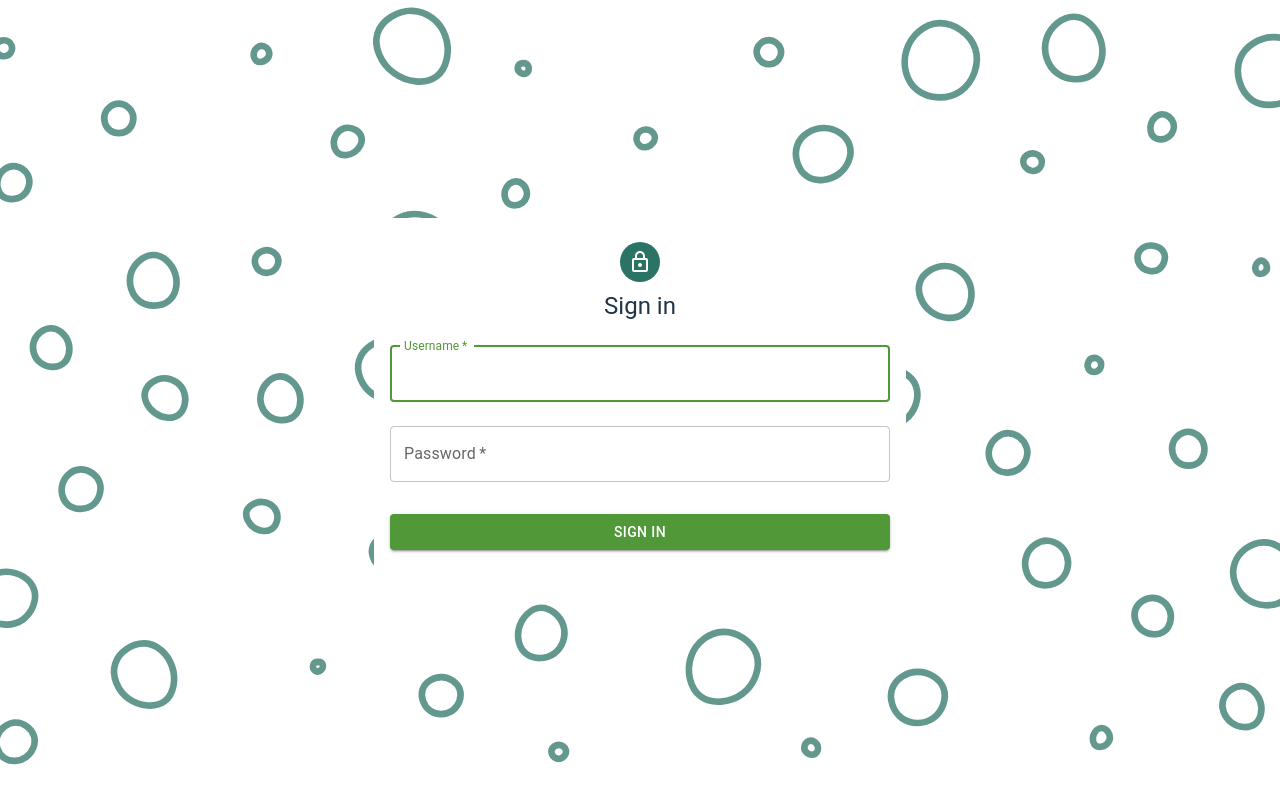
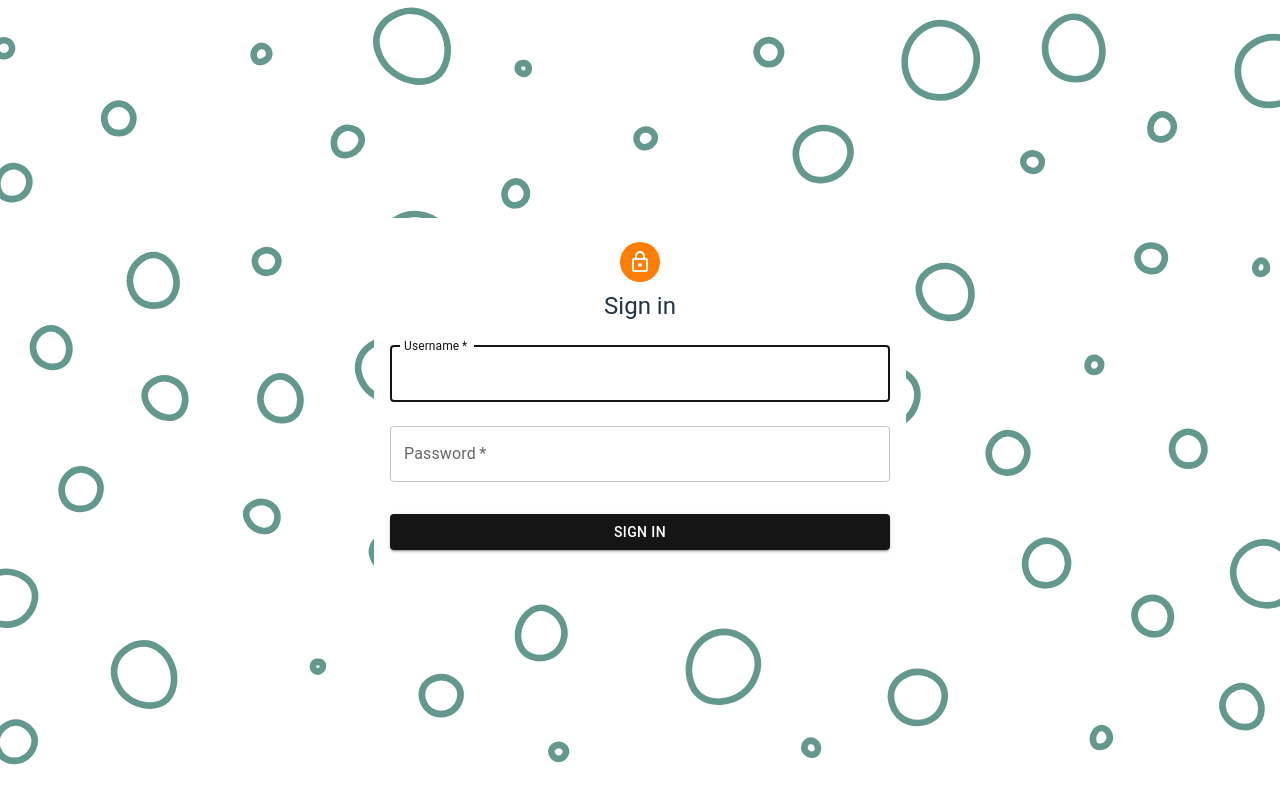
Before and after one commit to BigCubeCat/TestEnvIo, a React (Vite) app: page /login in a window 1280 px wide. Built offline with nearby package versions, Linux system fonts and the light colour scheme; no server answers.

Commit message:
feat: styling

```diff
--- a/src/components/DBCard/Tag.tsx
+++ b/src/components/DBCard/Tag.tsx
@@ -7,7 +7,7 @@ export default function TagComponent({ content }: { content: Tag }) {
     <Chip
       sx={{ marginTop: 1, marginLeft: 1, padding: 1 }}
       label={content}
-      color="secondary"
+      color="info"
       variant="outlined"
       clickable
     />
--- a/src/components/Header/AppBar.tsx
+++ b/src/components/Header/AppBar.tsx
@@ -1,11 +1,12 @@
 import * as React from 'react';
 import {
-  AppBar, Box, Toolbar,
+  AppBar, Box, Toolbar, IconButton,
   Typography, Container, Tooltip, Button
 } from '@mui/material';
 import { Link } from "wouter";
 import { useAppSelector } from '../../store/hooks';
 import { selectUser } from '../../store/userSlice';
+import AccountCircleIcon from '@mui/icons-material/AccountCircle';
 
 const TITLE: string = "TestEnv.io";
 
@@ -16,7 +17,6 @@ export default function Header() {
       <Container maxWidth="xl">
         <Toolbar disableGutters>
           {/*TODO: img normal style*/}
-          <img style={{ width: 32, height: 32, marginRight: 28 }} src="/logo.png" />
           <Typography
             variant="h6"
             noWrap
@@ -43,8 +43,6 @@ export default function Header() {
           <Typography
             variant="h6"
             noWrap
-            component="a"
-            href=""
             sx={{
               mr: 2,
               display: { xs: 'flex', md: 'none' },
@@ -55,22 +53,17 @@ export default function Header() {
               color: 'inherit',
               textDecoration: 'none',
             }}
-          >
-            {TITLE}
+          ><Link href="/" style={{ color: "#fff" }}>
+              {TITLE}
+            </Link>
+
           </Typography>
           <Box sx={{ flexGrow: 1, display: { xs: 'none', md: 'flex' } }} /> {/*just spacer*/}
 
-          <Box sx={{ flexGrow: 0 }}>
-            <Tooltip title="Logout">
-              {/*
-              <IconButton onClick={logoutUser} sx={{ p: 0 }}>
-                <Avatar alt="Moderator" src="/static/images/avatar/1.jpg" />
-              </IconButton>
-              */}
-              <Button>
-                <Link href="/me" style={{ color: "#fff" }}>profile</Link>
-              </Button>
-            </Tooltip>
+          <Box sx={{ flexGrow: 0, display: "flex", alignItems: 'center', }}>
+            <Link href="/me" style={{ color: "#fff" }}>
+              <AccountCircleIcon fontSize="large" />
+            </Link>
           </Box>
         </Toolbar>
       </Container>
--- a/src/components/UserCard/AdminUserCard.tsx
+++ b/src/components/UserCard/AdminUserCard.tsx
@@ -22,7 +22,7 @@ export default function AdminUserCard({ user }: { user: TUserState }) {
         <UserInfo user={user} />
       </Box>
       {(result == "") ?
-        <Button fullWidth variant="contained" color="secondary"
+        <Button fullWidth variant="contained" color="error"
           sx={{ marginTop: 3 }}
           onClick={() => {
             const fetchAPI = async () => {
--- a/src/components/UserCard/UserCard.tsx
+++ b/src/components/UserCard/UserCard.tsx
@@ -77,6 +77,7 @@ export default function UserCard({ user, logout }: { user: TUserState, logout: F
         <Button
           type="submit" fullWidth
           variant="contained"
+          color="info"
           sx={{ mt: 3, mb: 2 }}
           onClick={handleSubmit}
         >
@@ -86,7 +87,7 @@ export default function UserCard({ user, logout }: { user: TUserState, logout: F
       <Button
         variant="contained"
         sx={{ width: "100%", marginTop: "1em" }}
-        color="secondary"
+        color="error"
         onClick={() => logout()}
       >
         LOGOUT
--- a/src/components/dashboard/DashBoard.tsx
+++ b/src/components/dashboard/DashBoard.tsx
@@ -10,6 +10,29 @@ import DbForm from "../forms/DbForm";
 import useDB from "../../utils/useDB";
 import { useCookies } from "react-cookie";
 
+const TabsComponent = ({ category, setCategory }: {
+  category: pageCategory, setCategory: Function
+}) => {
+
+  const handleTabChange = (event: React.SyntheticEvent, newValue: pageCategory) => {
+    setCategory(newValue);
+  }
+  return (
+    <Tabs
+      value={category}
+      onChange={handleTabChange}
+      variant="scrollable"
+      scrollButtons="auto"
+    >
+      <Tab label="Recent" value="Recent" />
+      <Tab label="My" value="My" />
+      <Tab label="All" value="All" />
+      <Tab value="Add" icon={<AddIcon />} />
+    </Tabs>
+
+  )
+}
+
 export default function DashBoard() {
   const userState = useAppSelector(selectUser);
   const [category, setCategory] = useState<pageCategory>("Recent");
@@ -17,9 +40,6 @@ export default function DashBoard() {
 
   const { loading, db, allTags } = useDB(cookie.token, category);
 
-  const handleTabChange = (event: React.SyntheticEvent, newValue: pageCategory) => {
-    setCategory(newValue);
-  }
   if (userState.username == "") {
     return <Redirect to="/login" />
   }
@@ -42,15 +62,7 @@ export default function DashBoard() {
         flexDirection: 'column',
         padding: 10,
       }}>
-      <Tabs
-        value={category}
-        onChange={handleTabChange}
-      >
-        <Tab label="Recent" value="Recent" />
-        <Tab label="My" value="My" />
-        <Tab label="All" value="All" />
-        <Tab value="Add" icon={<AddIcon />} />
-      </Tabs>
+      <TabsComponent category={category} setCategory={setCategory} />
       <Box sx={{ marginTop: "2em" }}>
         {page}
       </Box>
--- a/src/components/forms/DbForm.tsx
+++ b/src/components/forms/DbForm.tsx
@@ -119,6 +119,7 @@ export default function DbForm({ allTags }: { allTags: Array<Tag> }) {
         <Button
           variant="contained"
           component="label"
+          color="info"
         >
           Upload File
           <input
@@ -129,7 +130,7 @@ export default function DbForm({ allTags }: { allTags: Array<Tag> }) {
 
         <Button
           type="submit"
-          fullWidth
+          fullWidth color="success"
           variant="contained"
           sx={{ mt: 3, mb: 2 }}
         >
--- a/src/components/managment/AddUser.tsx
+++ b/src/components/managment/AddUser.tsx
@@ -65,6 +65,7 @@ export function AddUser() {
       </Box>
       <Button fullWidth
         variant="contained"
+        color={"success"}
         sx={{ marginTop: "1em" }}
         onClick={() => createNewUser()}
       >
--- a/src/theme.ts
+++ b/src/theme.ts
@@ -3,10 +3,22 @@ import { createTheme } from '@mui/material/styles';
 export const theme = createTheme({
   palette: {
     primary: {
-      main: '#519839',
+      main: '#151515',
     },
     secondary: {
-      main: '#2B7365',
+      main: '#FF7D00',
+    },
+    info: {
+      main: '#2196f3',
+    },
+    success: {
+      main: '#4caf50',
+    },
+    error: {
+      main: '#f44336',
+    },
+    warning: {
+      main: '#ff9800',
     },
   },
 });
```
Also changed, not shown: public/header/logo.png (renamed from public/logo.png), public/header/user.png (added).
